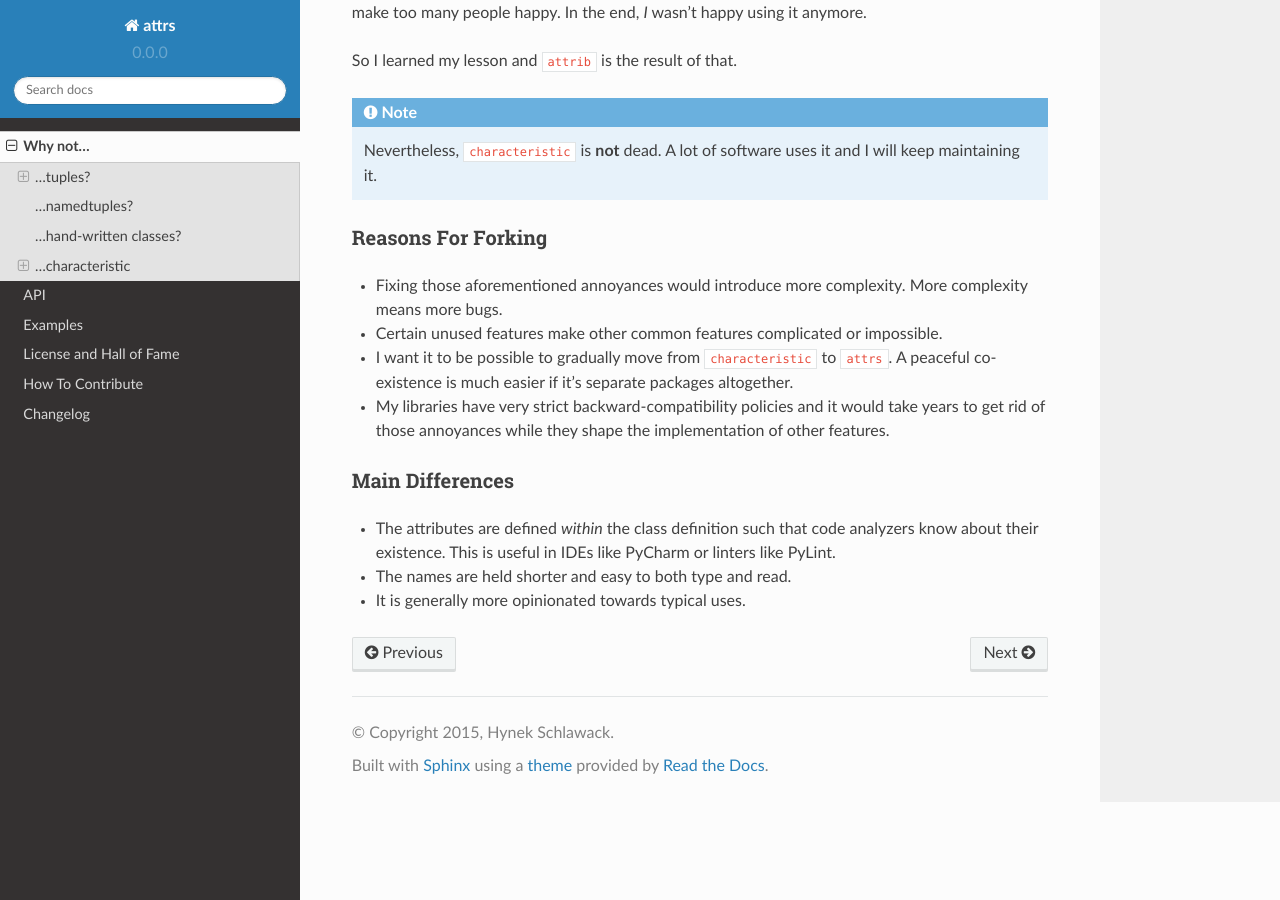
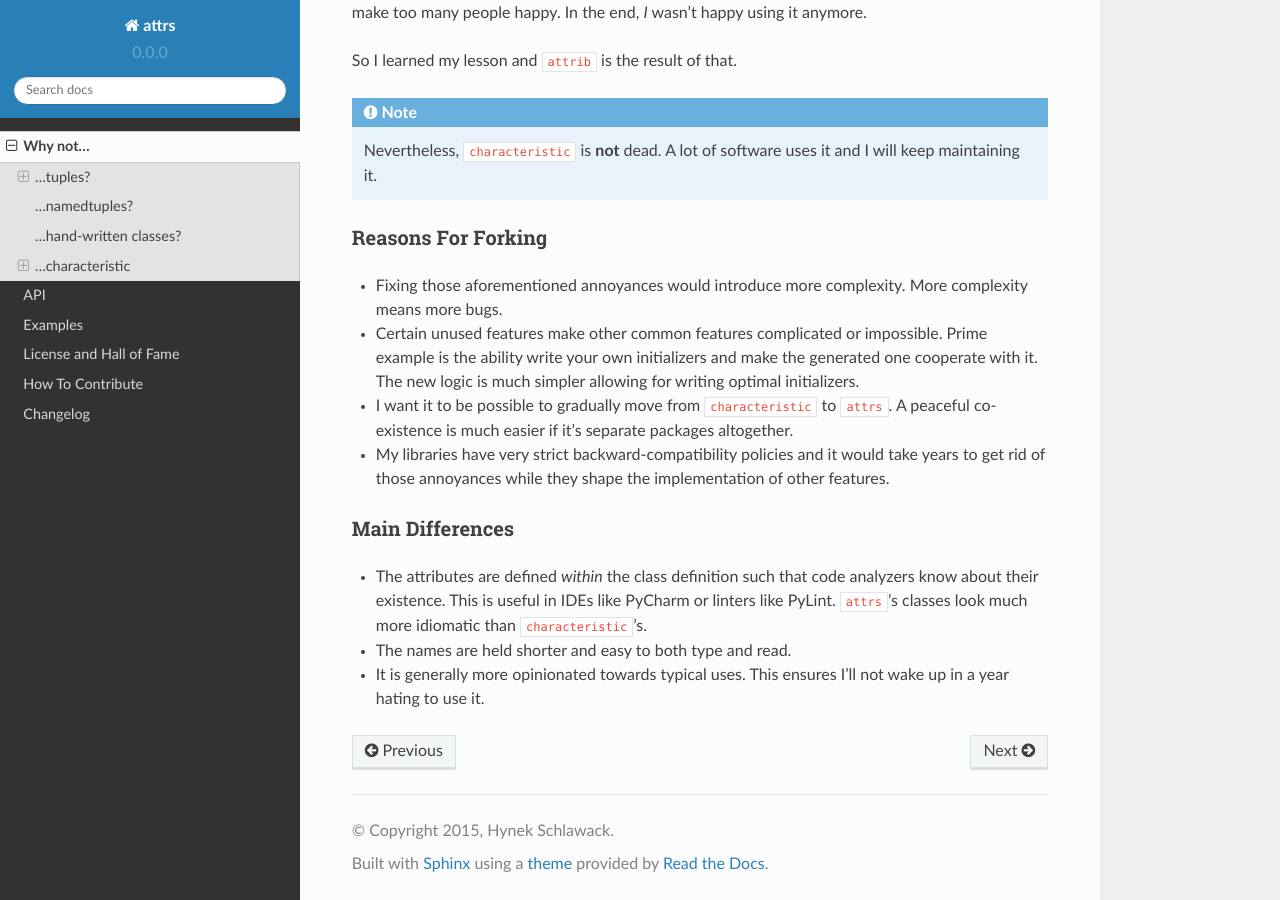
Before and after one commit to python-attrs/attrs, a Sphinx documentation site: the page built from docs/why.rst, in a window 1280 px wide and 900 px high, scrolled down 3557 px. Built offline with Sphinx 7.4.7 and the Read the Docs theme 2.0.0, drawn with Linux system fonts in a browser that asks for light colours.

Commit message:
Refine reasons

```diff
--- a/docs/why.rst
+++ b/docs/why.rst
@@ -199,6 +199,8 @@ Reasons For Forking
 - Fixing those aforementioned annoyances would introduce more complexity.
   More complexity means more bugs.
 - Certain unused features make other common features complicated or impossible.
+  Prime example is the ability write your own initializers and make the generated one cooperate with it.
+  The new logic is much simpler allowing for writing optimal initializers.
 - I want it to be possible to gradually move from ``characteristic`` to ``attrs``.
   A peaceful co-existence is much easier if it's separate packages altogether.
 - My libraries have very strict backward-compatibility policies and it would take years to get rid of those annoyances while they shape the implementation of other features.
@@ -209,5 +211,7 @@ Main Differences
 
 - The attributes are defined *within* the class definition such that code analyzers know about their existence.
   This is useful in IDEs like PyCharm or linters like PyLint.
+  ``attrs``'s classes look much more idiomatic than ``characteristic``'s.
 - The names are held shorter and easy to both type and read.
 - It is generally more opinionated towards typical uses.
+  This ensures I'll not wake up in a year hating to use it.
```
